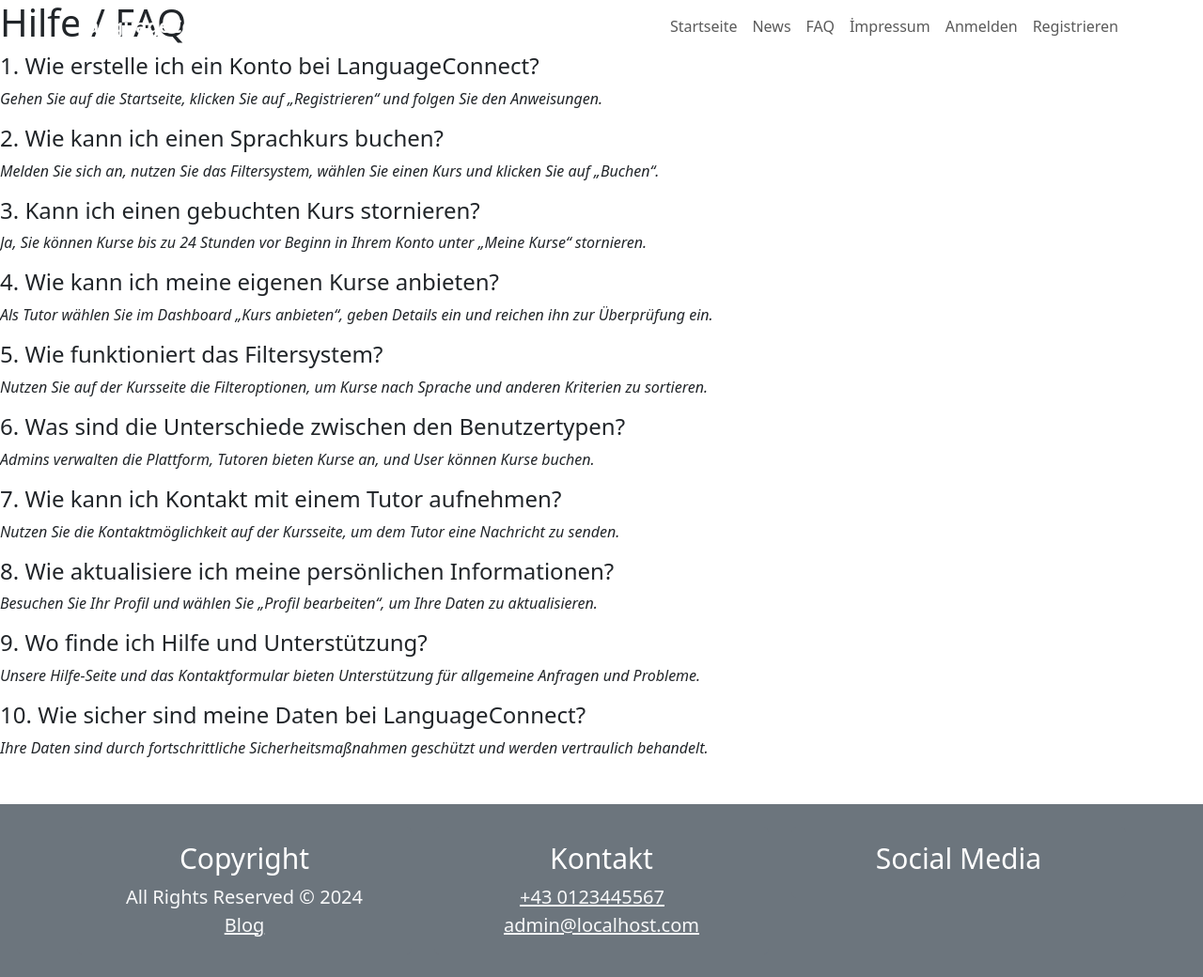
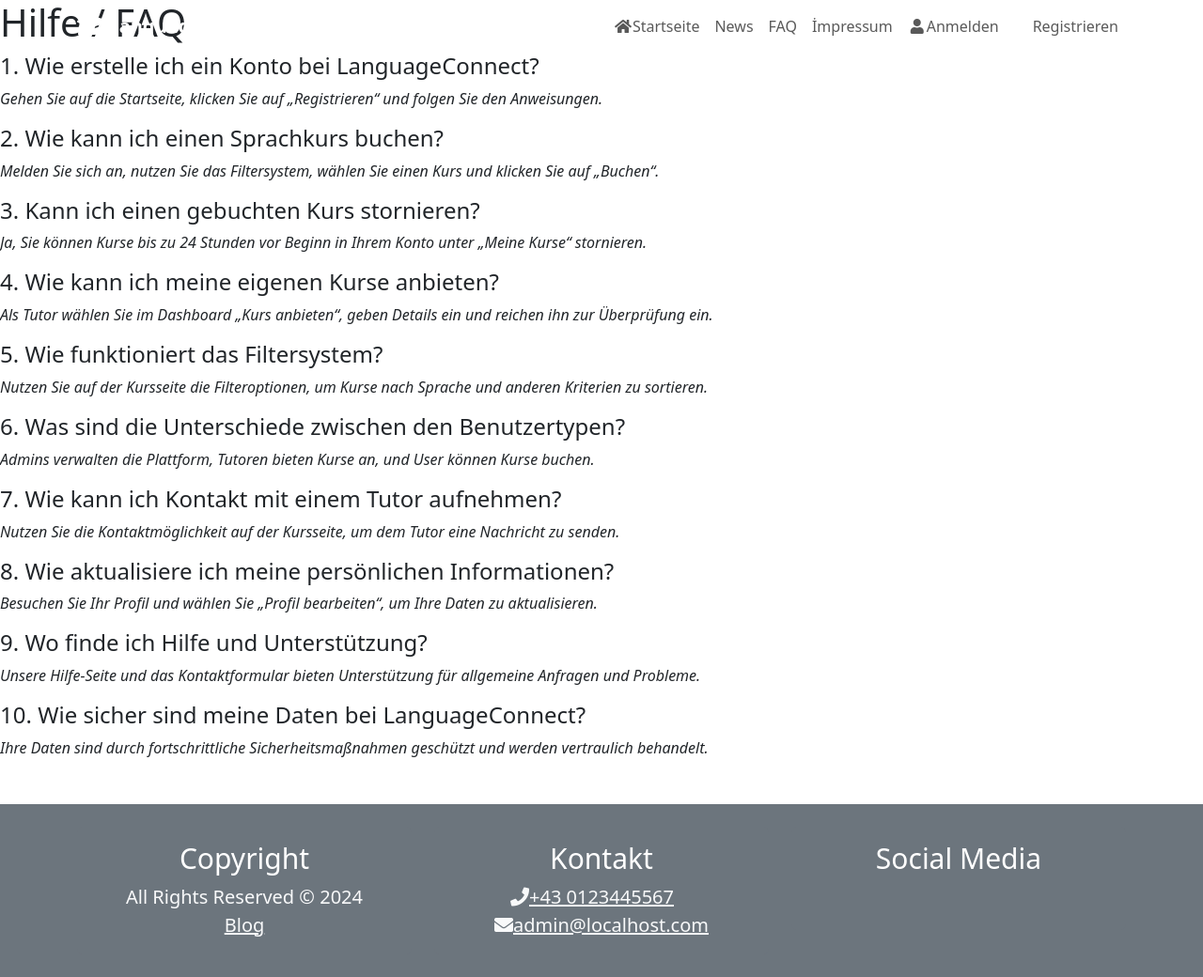
Before and after one commit to asy0/ITP_LanguageConnect, a PHP site: page /Hilfeseite.php in a window 1280 px wide. Shown: the whole page at 94% size. Run offline with PHP 8.4, Linux system fonts and the light colour scheme.

Commit message:
some changes

```diff
--- a/src/root/frontend/Hilfeseite.php
+++ b/src/root/frontend/hilfeseite.php
@@ -1,12 +1,16 @@
 <!DOCTYPE html>
-<html>
+<html lang="de">
 <head>
     <meta charset="UTF-8">
+    <meta name="viewport" content="width=device-width, initial-scale=1.0">
+    <link href="https://cdn.jsdelivr.net/npm/bootstrap@5.3.3/dist/css/bootstrap.min.css" rel="stylesheet">
+    <script src="https://cdn.jsdelivr.net/npm/bootstrap@5.3.3/dist/js/bootstrap.bundle.min.js"></script>
+    <link rel="stylesheet" href="https://cdnjs.cloudflare.com/ajax/libs/font-awesome/5.15.4/css/all.min.css">
+    <link rel="stylesheet" href="../css/style.css">
     <title>Hilfe</title>
-    <link rel="stylesheet" href="../css/style.css">
-    <link href="https://cdn.jsdelivr.net/npm/bootstrap@5.3.2/dist/css/bootstrap.min.css" rel="stylesheet" integrity="sha384-T3c6CoIi6uLrA9TneNEoa7RxnatzjcDSCmG1MXxSR1GAsXEV/Dwwykc2MPK8M2HN" crossorigin="anonymous">
 </head>
-<body>
+
+<body class="hilfebody">
 <header>
     <?php
     include 'navbar.php';
@@ -45,10 +49,10 @@
     <h4>10. Wie sicher sind meine Daten bei LanguageConnect?</h4>
     <p><em>Ihre Daten sind durch fortschrittliche Sicherheitsmaßnahmen geschützt und werden vertraulich behandelt.</em></p>
 </main>
-<footer>
-    <footer class="center">
+
+    <footer>
         <?php include './footer.php'; ?>
     </footer>
-</footer>
+
 </body>
 </html>
```
Also changed, not shown: src/root/css/style.css (+5 -3 lines).
